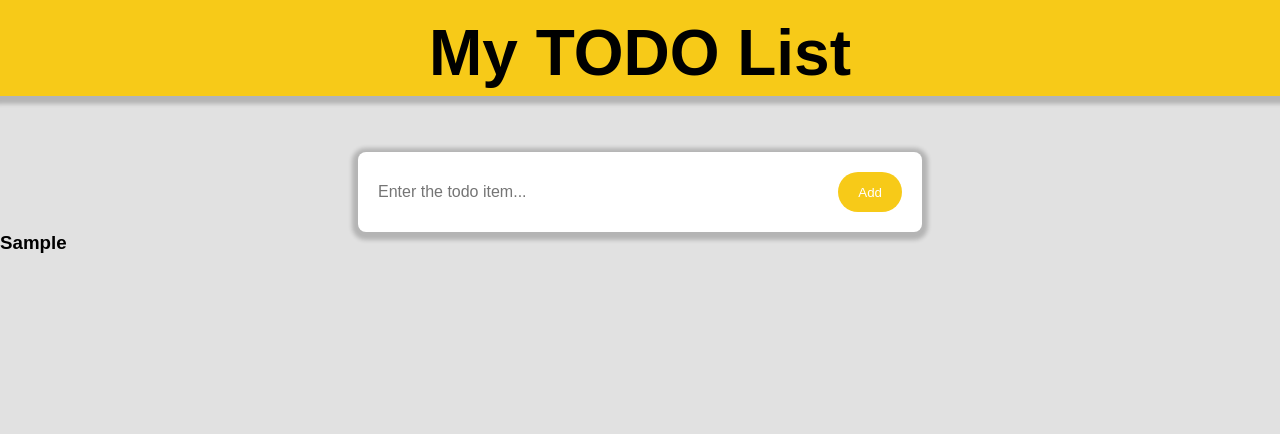
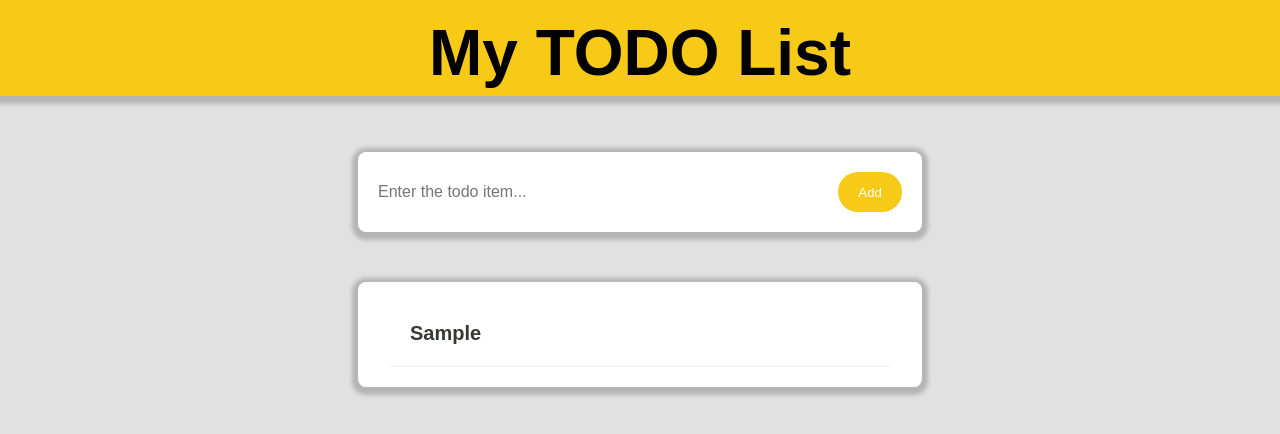
Before and after one commit to srjingole0610/toDOList, a React (Vite) app: page / in a window 1280 px wide. Both pictures are taken after typing "Sample" into the empty fields and a click on the button "Add". Shown: the top 434 px of the page. Built offline with nearby package versions, Linux system fonts and the light colour scheme.

Commit message:
Style the todo list and list item

```diff
--- a/src/component/TodoItems.jsx
+++ b/src/component/TodoItems.jsx
@@ -1,9 +1,13 @@
 import React from 'react'
+import styles from "./todoItem.module.css"
 
 function TodoItems({ item }) {
     return (
-        <div>
-            <h3>{item}</h3>
+        <div className={styles.item}>
+            <div className={styles.itemName}>
+                {item}
+            </div>
+            <hr className={styles.line} />
         </div>
     )
 }
--- a/src/component/TodoList.jsx
+++ b/src/component/TodoList.jsx
@@ -1,9 +1,10 @@
 import React from 'react'
 import TodoItems from "./TodoItems";
+import styles from "./todolist.module.css"
 
 function TodoList({ todoItem }) {
     return (
-        <div>
+        <div className={styles.todoList}>
             {
                 todoItem.map((item, index) => (
                     <TodoItems key={index} item={item} />
--- /dev/null
+++ b/src/component/todoItem.module.css
@@ -0,0 +1,15 @@
+.item{
+width: 500px;
+color: #353935;
+font-size: 20px;
+margin: 0 auto;
+}
+
+.itemName{
+    font-weight: 700;
+    padding: 20px;
+
+}
+.line{
+    border: 1px solid #f4f4f4;
+}
--- /dev/null
+++ b/src/component/todolist.module.css
@@ -0,0 +1,10 @@
+.todoList{
+    background-color: white;
+    border-radius: 0.5rem;
+    box-shadow: 0 2px 4px 6px rgba(0,0,0,0.2);
+    width: 35.25rem;
+    height: auto;
+    margin: 0 auto;
+    padding: 20px;
+    margin-top: 50px;
+}
```
